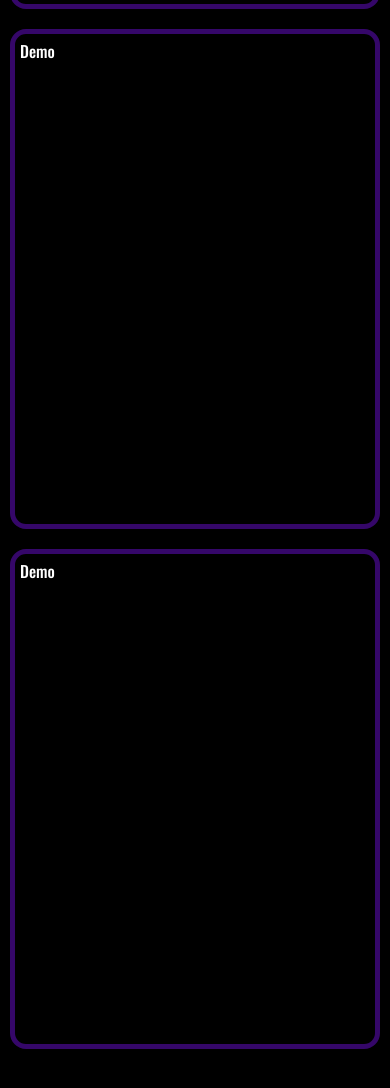
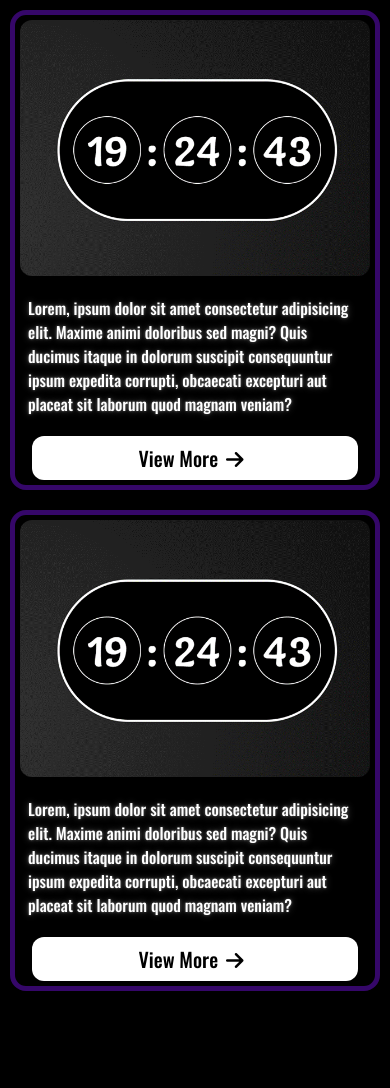
Before and after one commit to Kushal4369/My-Portfolio, a website: page index.html in a window 390 px wide. Shown: the part 1796-2884 px from the top of the page. After the commit the page ends 2837 px from the top, so only its background shows below. Drawn offline with nearby package versions, Linux system fonts and the light colour scheme.

Commit message:
Added Media Query to Project Section

```diff
--- a/index.html
+++ b/index.html
@@ -53,7 +53,7 @@
 
   <div class="divider"></div>
   <h1 class="text-7xl text-center font-extrabold my-10"> My Projects</h1>
-  <div class="flex justify-around flex-wrap my-10">
+  <div class="flex justify-around my-10 project_container">
     <div class="card">
       <div class="project_image">
         <img src="Digital Clock.png" alt="project_image" class="rounded-xl">
@@ -71,10 +71,36 @@
       </div>
     </div>
     <div class="card">
-      Demo
+      <div class="project_image">
+        <img src="Digital Clock.png" alt="project_image" class="rounded-xl">
+      </div>
+      <div class="my-5 mx-2">
+        <p> Lorem, ipsum dolor sit amet consectetur adipisicing elit.
+          Maxime animi doloribus sed magni? Quis ducimus itaque in dolorum suscipit consequuntur ipsum expedita
+          corrupti,
+          obcaecati excepturi aut placeat sit laborum quod magnam veniam?</p>
+      </div>
+      <div class="flex">
+        <a
+          class="bg-white text-black text-xl w-full mx-3 rounded-xl py-2 text-center cursor-pointer hover:bg-black hover:text-white hover:border-4">View
+          More<i class="fa-solid fa-arrow-right mx-2"></i></a>
+      </div>
     </div>
     <div class="card">
-      Demo
+      <div class="project_image">
+        <img src="Digital Clock.png" alt="project_image" class="rounded-xl">
+      </div>
+      <div class="my-5 mx-2">
+        <p> Lorem, ipsum dolor sit amet consectetur adipisicing elit.
+          Maxime animi doloribus sed magni? Quis ducimus itaque in dolorum suscipit consequuntur ipsum expedita
+          corrupti,
+          obcaecati excepturi aut placeat sit laborum quod magnam veniam?</p>
+      </div>
+      <div class="flex">
+        <a
+          class="bg-white text-black text-xl w-full mx-3 rounded-xl py-2 text-center cursor-pointer hover:bg-black hover:text-white hover:border-4">View
+          More<i class="fa-solid fa-arrow-right mx-2"></i></a>
+      </div>
     </div>
 
   </div>
--- a/styles.css
+++ b/styles.css
@@ -98,4 +98,7 @@ p {
   .nav_items{
     flex-direction: column;
   }
+  .project_container{
+    flex-direction: column;
+  }
 }
```
